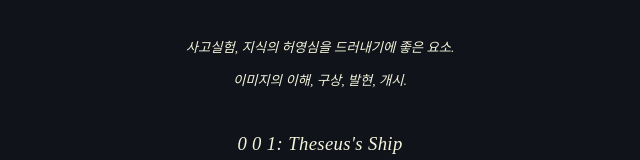
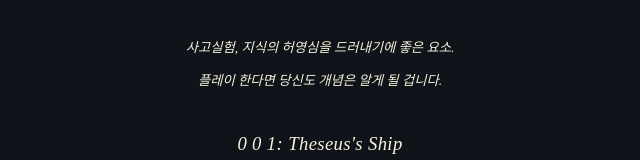
Before and after one commit to DaewonGarlicChicken/daymardark, a plain HTML site: page index.html in a window 1280 px wide. Shown: the part 219-379 px from the top of the page, without its empty margins (320-960 px from the left). Drawn offline with Linux system fonts and the light colour scheme.

Commit message:
Add files via upload

```diff
--- a/index.html
+++ b/index.html
@@ -91,7 +91,7 @@
   <h1 id="title">이상한 사고실험실</h1>
   <div id="content">
     <h1 class="subtitle">사고실험, 지식의 허영심을 드러내기에 좋은 요소.</h1>
-    <h1 class="subtitle">이미지의 이해, 구상, 발현, 개시.</h1>
+    <h1 class="subtitle">플레이 한다면 당신도 개념은 알게 될 겁니다.</h1>
     <span id="loading">불러오는 중 . . .</span>
     <div id="expList"></div>
   </div>
```
